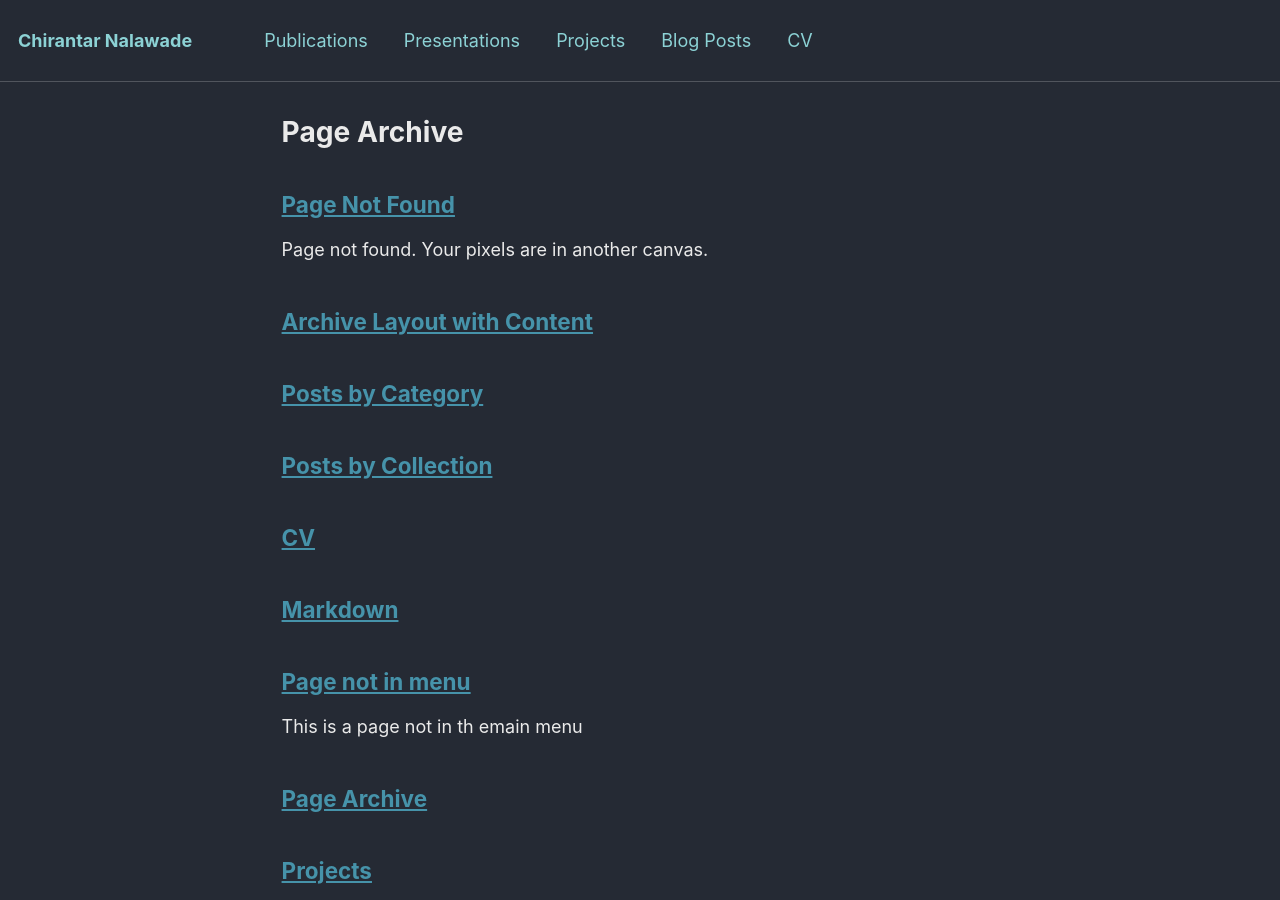
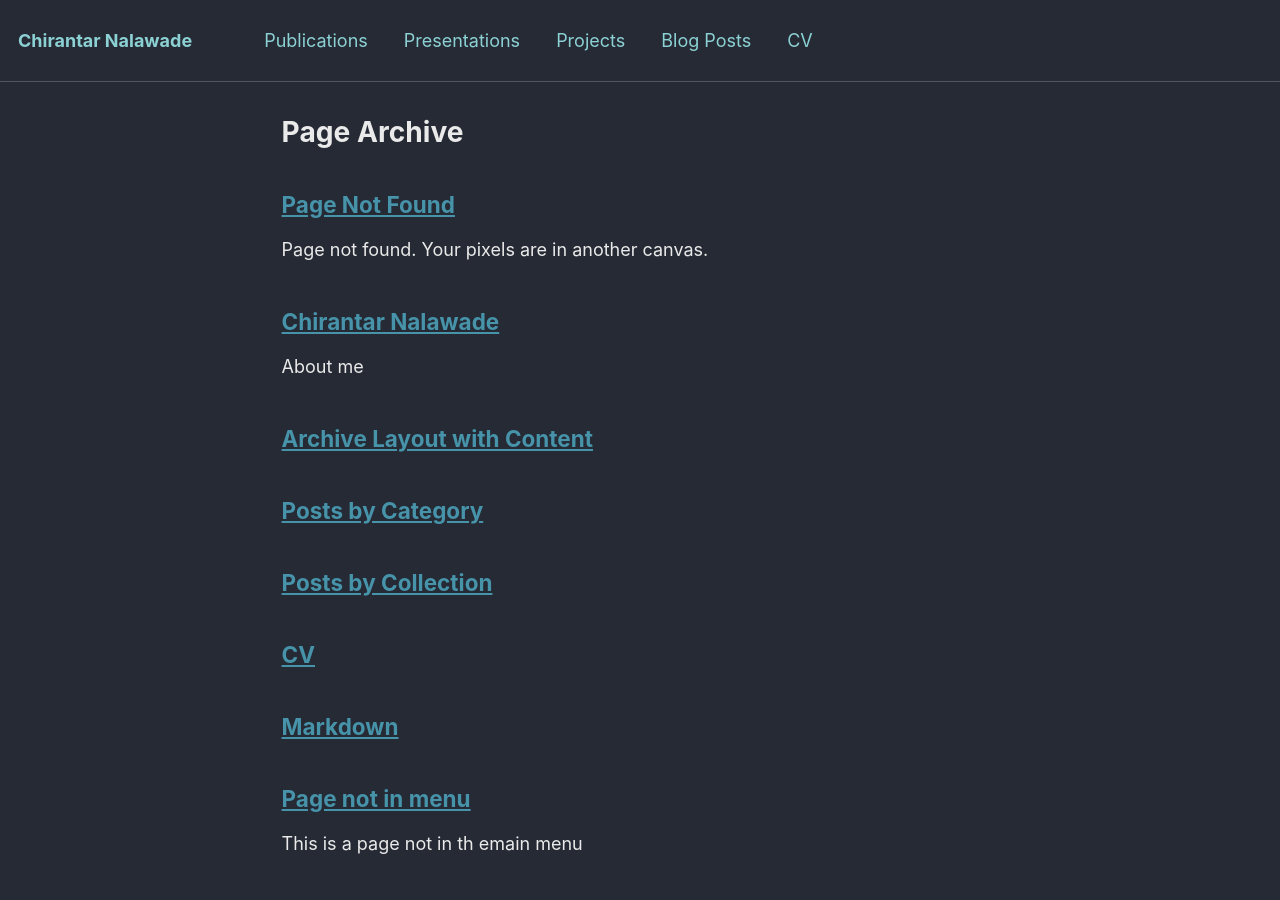
Before and after one commit to Chirantar7004/Chirantar7004.github.io, a Jekyll site: the page built from _pages/page-archive.html, in a window 1280 px wide and 900 px high. Built offline with Jekyll 4.4.1, drawn with Linux system fonts in a browser that asks for light colours.

Commit message:
Revert "Update about.md"
This reverts commit d60eb90406e16a8fe96249c38b9fe70578304d60.

```diff
--- a/_pages/about.md
+++ b/_pages/about.md
@@ -1,4 +1,12 @@
-
+---
+permalink: /
+title: "Chirantar Nalawade"
+excerpt: "About me"
+author_profile: true
+redirect_from:
+  - /about/
+  - /about.html
+---
 Welcome,
 
 My name is Chirantar Nalawade and I am security researcher currently studying Masters in Informatics in final semester at the [Technical University of Munich](https://www.in.tum.de/en/research). I am also currently working with Research and Development team at PwC Cyber Security since October 2018. I graduated with a Bachelor's degree in Computer Engineering with a very good performance from the University of Mumbai in 2016.
```
